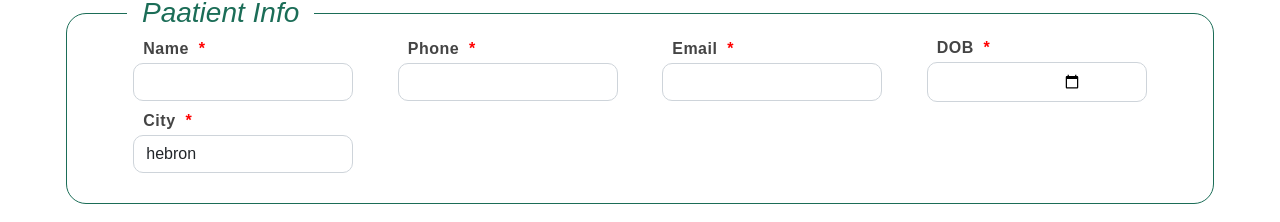
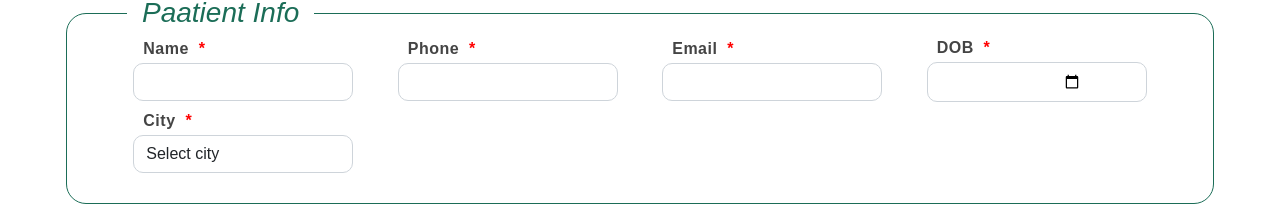
Before and after one commit to raghad-ns/nutritionist-app, a React (Create React App) app: page /add in a window 1280 px wide. Shown: the part 138-360 px from the top of the page. Built offline with nearby package versions, Linux system fonts and the light colour scheme; a web font is replaced by a local one.

Commit message:
enhancing cities selection at patient info

```diff
--- a/src/components/add/patient-info/patient-info.component.jsx
+++ b/src/components/add/patient-info/patient-info.component.jsx
@@ -13,7 +13,8 @@ const PatientInfo = () => {
                     <Input label='phone' type='number' name='phone' required />
                     <Input label='email' type='email' name='email' required />
                     <Input label='DOB' type='date' name='dob' required />
-                    <Select label='city' name='city' required>
+                    <Select label='city' name='city' required defaultValue={'none'}>
+                        <option value="none" disabled hidden>Select city</option>
                         {CITIES.map((city, index) => <option value={city} key={index}>{city}</option>)}
                     </Select>
                 </div>
```
